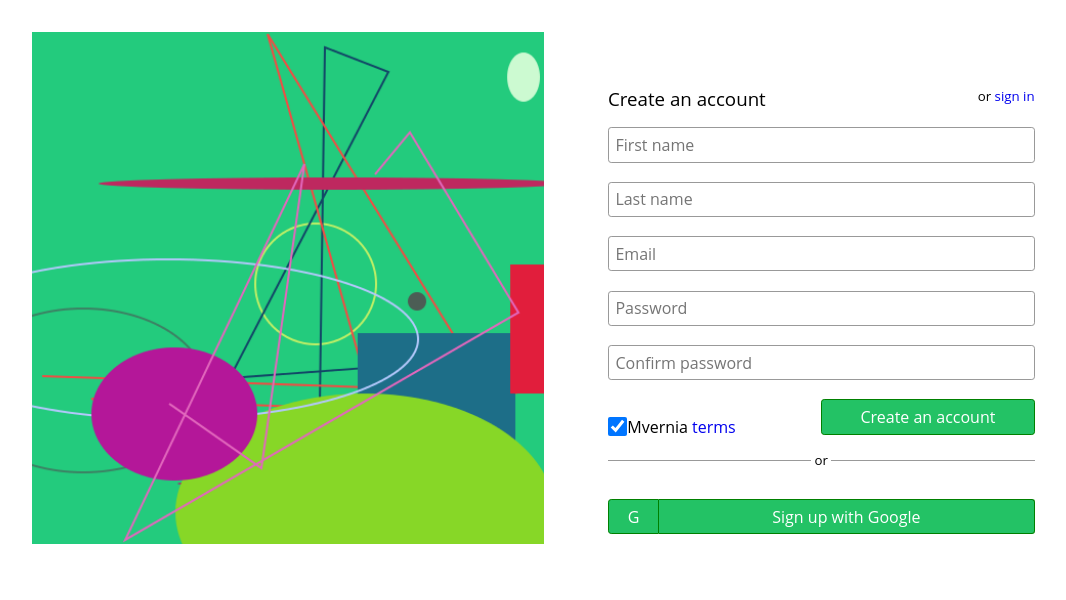
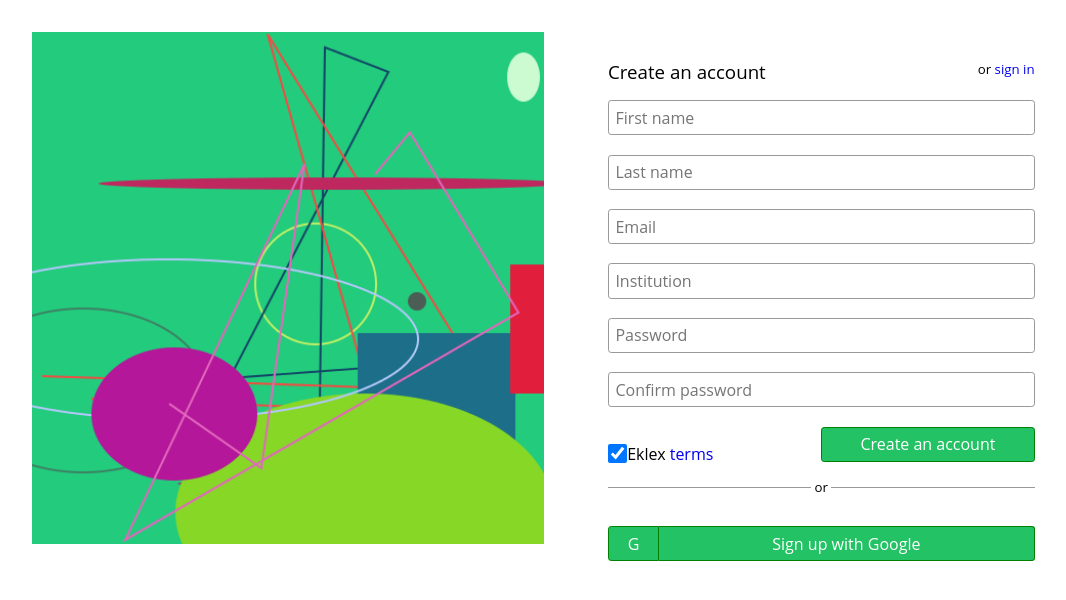
Before and after one commit to jbkwizera/mvernia, a PHP site: page /signup.php in a window 1280 px wide. Shown: the part 84-684 px from the top of the page, without its empty margins (32-1098 px from the left). Run offline with PHP 8.4, Linux system fonts and the light colour scheme; data that the repository does not hold is empty.

Commit message:
added institution to signup.php, removed anonymous from upload.php, linked home to profile

```diff
--- a/paper.php
+++ b/paper.php
@@ -23,8 +23,8 @@
                     <a href="#" class="profile-a" style="font-size: 2em; color:#999;" onclick="toggleProfile()">&vellip;</a>
                     <!-- what's under profile -->
                     <div class="profile-content" id="profile-content">
-                        <div class="profile-link"><a href="#">Profile</a></div>
-                        <div class="my-papers"><a href="#">My papers</a></div>
+                        <div class="profile-link"><a href="./profile.php">Profile</a></div>
+                        <div class="my-papers"><a href="./profile.php/#">My papers</a></div>
                         <div class="starred-papers"><a href="#">Starred papers</a></div>
                         <div class="add-paper"><a href="#">Add a paper</a></div>
                         <div class="logout-link">
--- a/profile.php
+++ b/profile.php
@@ -47,7 +47,7 @@
                 </div>
             </div>
             <div class="paper-information">
-                <div class="my-papers">
+                <div class="my-papers" id="my-papers">
                     <h2>My papers</h2>
                     <ul class="papers-list">
                         <li class="paper-visible"><a href="#">Paradoxical Moment-of-Inertia Changes Due to Putative Super-Solids</a></li>
@@ -57,7 +57,7 @@
                         <li class="paper-visible"><a href="#">Rocket Reentry & Retropropulsion</a></li>
                     </ul>
                 </div>
-                <div class="bookmarks">
+                <div class="bookmarks" id="bookmarks">
                     <h2>Bookmarked papers</h2>
                     <ul class="papers-list">
                         <li class="paper-visible"><a href="#">Paradoxical Moment-of-Inertia Changes Due to Putative Super-Solids</a></li>
--- a/signup.php
+++ b/signup.php
@@ -7,6 +7,7 @@ if($_SERVER["REQUEST_METHOD"] == "POST" && isset($_POST["signup"])) {
     $fname = trim($_POST["firstname"]);
     $lname = trim($_POST["lastname"]);
     $email = trim($_POST["email"]);
+    $insti = trim($_POST["institution"]);
     $passw = trim($_POST["password"]);
     $confm = trim($_POST["confirm"]);
     // errors that may occur
@@ -42,11 +43,11 @@ if($_SERVER["REQUEST_METHOD"] == "POST" && isset($_POST["signup"])) {
             break;
         }
     }
-    // if none-- register the user
+    // if none-- register the user with default params
     if ($isValid) {
         $hash_ = password_hash($passw, PASSWORD_DEFAULT);
-        $sql   = "INSERT INTO users (firstname, lastname, email, password)
-                  VALUES ('$fname', '$lname', '$email', '$hash_')";
+        $sql   = "INSERT INTO users (firstname, lastname, password, institution, email, phone, street, city, state, district, country)
+                  VALUES ('$fname', '$lname', '$hash_', '$insti', '$email', '', '', '', '', '', '')";
 
         if (!mysqli_query($link, $sql))
             die("Something went wrong. Try again later.");
@@ -92,6 +93,10 @@ if($_SERVER["REQUEST_METHOD"] == "POST" && isset($_POST["signup"])) {
                     <span class="error-msg"><?php echo $errors[2]; ?></span>
                     <input type="email" name="email" value="" placeholder="Email"
                           value="<?= htmlentities($email); ?>"  />
+                    <input list="institutions" name="institution" placeholder="Institution">
+                    <datalist id="institutions">
+                        <option value="University of Redlands">
+                    </datalist>
                     <span class="error-msg"><?php echo $errors[3]; ?></span>
                     <input type="password" name="password" value="" placeholder="Password"
                           value="<?= htmlentities($passw); ?>"  />
@@ -101,7 +106,7 @@ if($_SERVER["REQUEST_METHOD"] == "POST" && isset($_POST["signup"])) {
                     <div class="row remember-signin">
                         <div class="col-md-6 col-sm-12 row remember">
                             <input type="checkbox" name="remember" id="remember-me" value="Remember me" style="margin:0; width: 1.2em;" checked="">
-                            <label for="remember-me">Mvernia <a href="#">terms</a></label>
+                            <label for="remember-me">Eklex <a href="#">terms</a></label>
                         </div>
                         <div class="col-md-6 col-sm-12 signin-btn-div">
                             <button type="submit" name="signup" class="signin-btn">Create an account</button>
--- a/upload.php
+++ b/upload.php
@@ -88,7 +88,8 @@ if($_SERVER["REQUEST_METHOD"] == "POST" && isset($_POST["publish"])) {
                         <textarea name="abstract" rows="8" cols="80" placeholder="Paper abstract"></textarea>
                     </div>
                 </div>
-                <div class="row anonymous">
+                <!-- no need to be anonymous !-->
+                <div class="row anonymous" style="display: none;">
                     <div class="col-md-2  col-sm-8">Go anonymous</div>
                     <div class="col-md-10 col-sm-4">
                         <input type="checkbox" id="anon-check" style="margin: 0;">
```
Also changed, not shown: home.php (+4 -4 lines).
